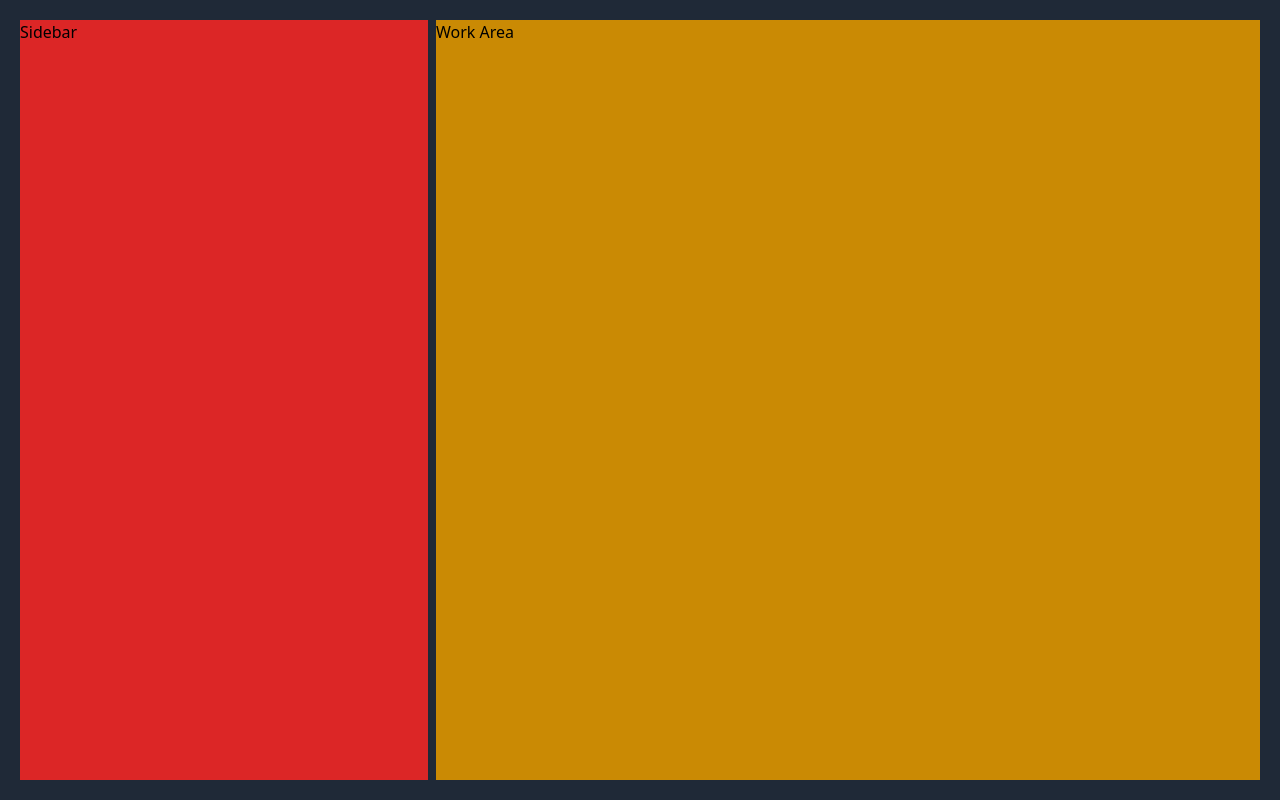
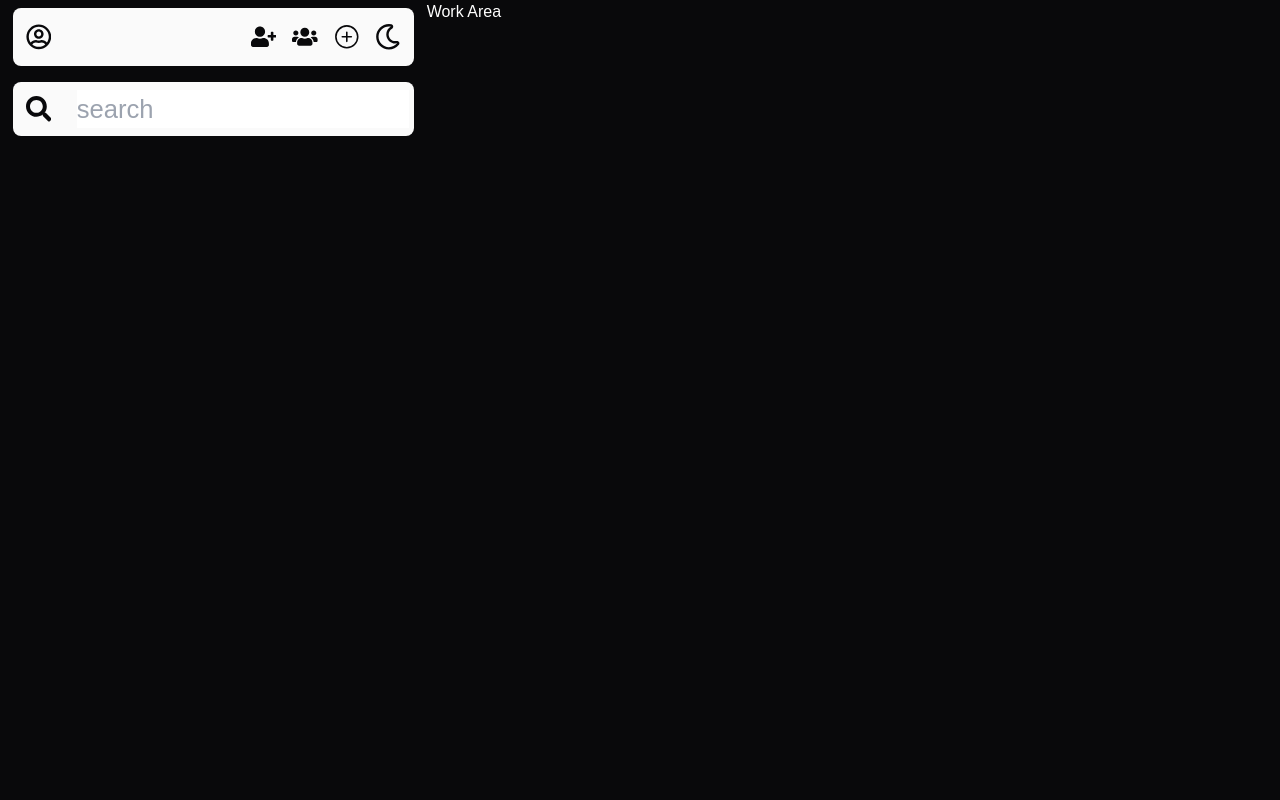
Before and after one commit to mahisurrahman/chat-app-front-end, a React (Vite) app: page / in a window 1280 px wide. Built offline with nearby package versions, Linux system fonts and the light colour scheme; a web font is replaced by a local one.

Commit message:
Added the Sidebar Nav and Sidebar Search

```diff
--- a/src/Components/Sidebar/Sidebar.jsx
+++ b/src/Components/Sidebar/Sidebar.jsx
@@ -1,11 +1,13 @@
-
+import SidebarNav from "../SidebarNav/SidebarNav";
+import SidebarSearch from "../SidebarSearch/SidebarSearch";
 
 const Sidebar = () => {
-    return (
-        <div className="bg-red-600 h-full">
-            <h1>Sidebar</h1>
-        </div>
-    );
+  return (
+    <div className="bg-zinc-950 w-full h-full px-[1vw] py-[1vh]">
+        <SidebarNav></SidebarNav>
+        <SidebarSearch></SidebarSearch>
+    </div>
+  );
 };
 
 export default Sidebar;
--- /dev/null
+++ b/src/Components/SidebarNav/SidebarNav.jsx
@@ -0,0 +1,23 @@
+import { FaRegUserCircle } from "react-icons/fa";
+import { FaUserPlus } from "react-icons/fa";
+import { FaUsers } from "react-icons/fa";
+import { GoPlusCircle } from "react-icons/go";
+import { FaRegMoon } from "react-icons/fa";
+
+const SidebarNav = () => {
+  return (
+    <div className="mb-[2vh] px-[1vw] py-[2vh] flex justify-between bg-zinc-50 text-zinc-950 rounded-lg text-[2vw]">
+      <div>
+        <FaRegUserCircle className="duration-700 hover:text-red-600 hover:cursor-pointer hover:duration-700"></FaRegUserCircle>
+      </div>
+      <div className="flex gap-4">
+        <FaUserPlus className="duration-700 hover:text-red-600 hover:cursor-pointer hover:duration-700"></FaUserPlus>
+        <FaUsers className="duration-700 hover:text-red-600 hover:cursor-pointer hover:duration-700"></FaUsers>
+        <GoPlusCircle className="duration-700 hover:text-red-600 hover:cursor-pointer hover:duration-700"></GoPlusCircle>
+        <FaRegMoon className="duration-700 hover:text-red-600 hover:cursor-pointer hover:duration-700"></FaRegMoon>
+      </div>
+    </div>
+  );
+};
+
+export default SidebarNav;
--- /dev/null
+++ b/src/Components/SidebarSearch/SidebarSearch.jsx
@@ -0,0 +1,15 @@
+import { FaSearch } from "react-icons/fa";
+
+
+const SidebarSearch = () => {
+   return (
+      <div className="mb-[2vh] px-[1vw] py-[1vh] flex justify-between bg-zinc-50 text-zinc-950 rounded-lg text-[2vw]">
+         <div className="flex gap-[2vw] items-center">
+            <FaSearch></FaSearch>
+            <input className="outline-none" type="text" name="search" placeholder="search" />
+         </div>
+      </div>
+   );
+};
+
+export default SidebarSearch;
--- a/src/Components/WorkArea/WorkArea.jsx
+++ b/src/Components/WorkArea/WorkArea.jsx
@@ -2,7 +2,7 @@
 
 const WorkArea = () => {
     return (
-        <div className="bg-yellow-600 h-full">
+        <div className="bg-zinc-950 h-full">
             <h1>Work Area</h1>
         </div>
     );
--- a/src/Layouts/MainLayout/MainLayout.jsx
+++ b/src/Layouts/MainLayout/MainLayout.jsx
@@ -3,8 +3,8 @@ import WorkArea from "../../Components/WorkArea/WorkArea";
 
 const MainLayout = () => {
   return (
-    <div className="bg-gray-800 w-screen h-screen px-5 py-5">
-      <div className="grid grid-cols-3 gap-2 h-full">
+    <div className="bg-zinc-950 w-screen h-screen text-white font-avent-pro">
+      <div className="grid grid-cols-3 h-screen">
         <div className="col-span-1">
             <Sidebar></Sidebar>
         </div>
```
